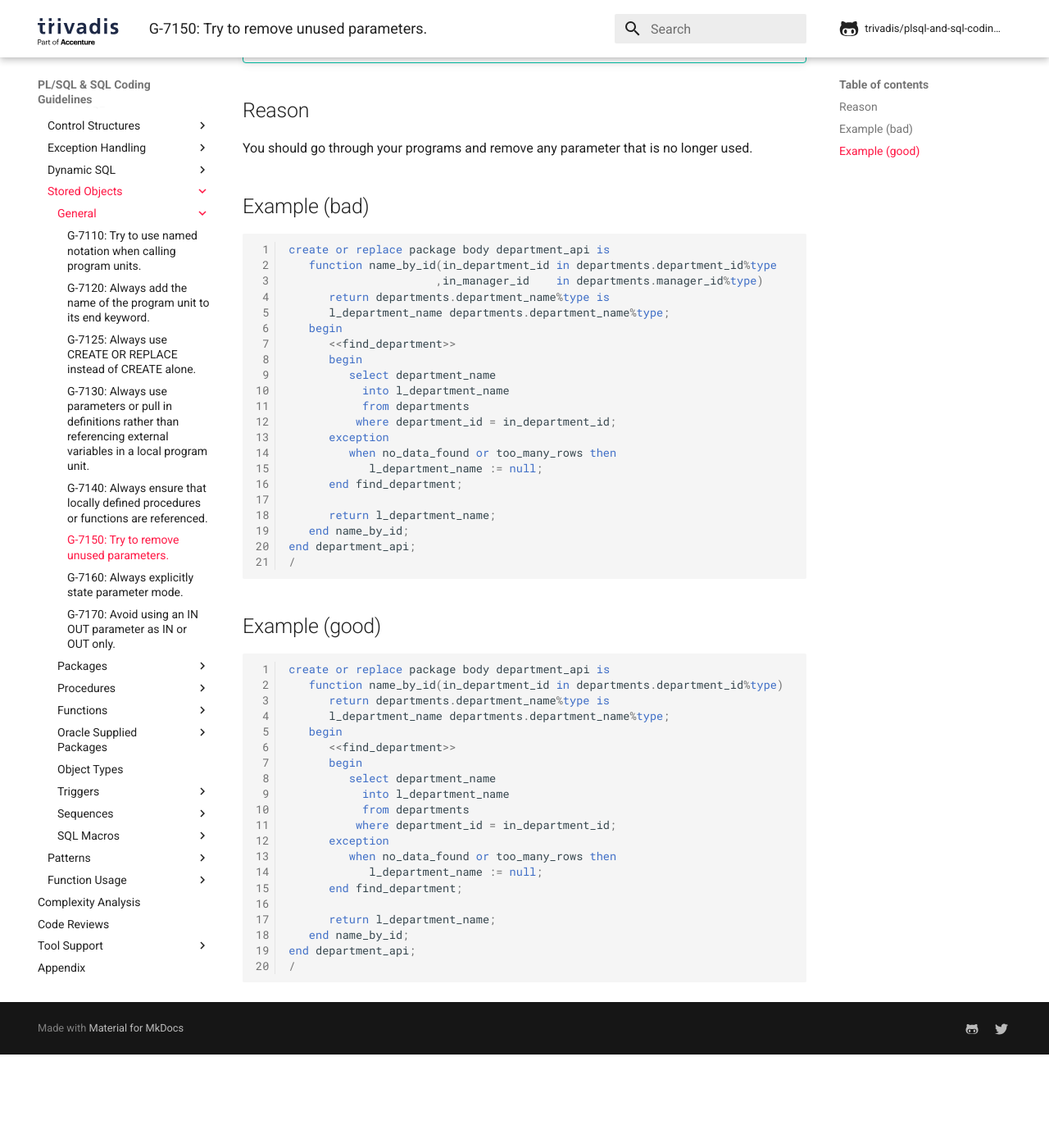
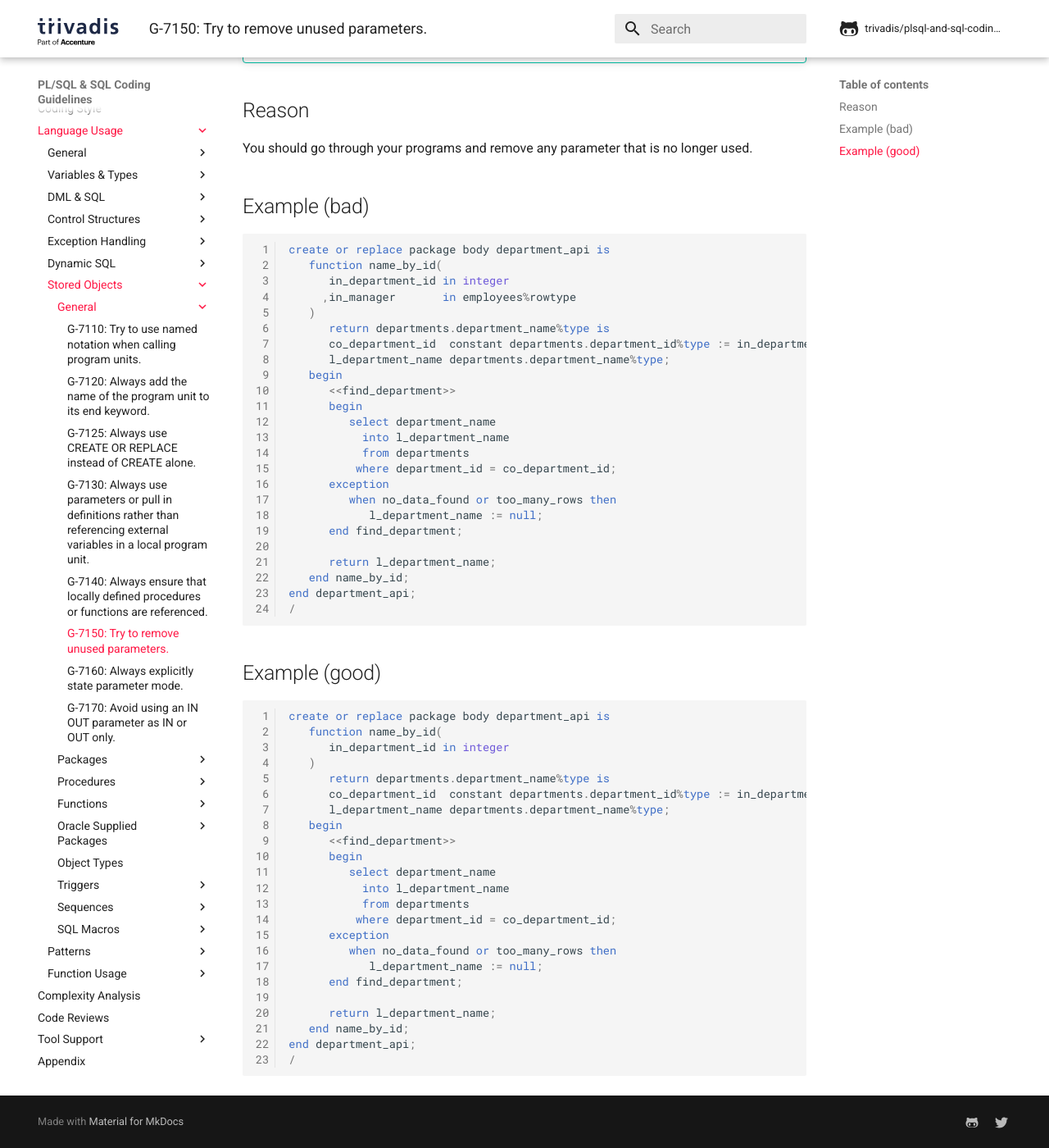
Before and after one commit to Trivadis/plsql-and-sql-coding-guidelines, an MkDocs documentation site: the page built from docs/4-language-usage/7-stored-objects/1-general/g-7150.md, in a window 1280 px wide and 1400 px high, scrolled down 208 px. Shown: the whole window at 82% size. Built offline with MkDocs 1.6.1 and Material for MkDocs 9.7.7, drawn with Linux system fonts in a browser that asks for light colours; comment, search, counter and statistics services are not loaded; the version menu is left out; before the commit the page ends 1494 px from its top, so only the background shows below that.

Commit message:
Fix violations of G-8310

````diff
--- a/docs/4-language-usage/7-stored-objects/1-general/g-7150.md
+++ b/docs/4-language-usage/7-stored-objects/1-general/g-7150.md
@@ -11,9 +11,12 @@
 
 ``` sql
 create or replace package body department_api is
-   function name_by_id(in_department_id in departments.department_id%type
-                      ,in_manager_id    in departments.manager_id%type)
+   function name_by_id(
+      in_department_id in integer
+     ,in_manager       in employees%rowtype
+   )
       return departments.department_name%type is
+      co_department_id  constant departments.department_id%type := in_department_id;
       l_department_name departments.department_name%type;
    begin
       <<find_department>>
@@ -21,7 +24,7 @@
          select department_name
            into l_department_name
            from departments
-          where department_id = in_department_id;
+          where department_id = co_department_id;
       exception
          when no_data_found or too_many_rows then
             l_department_name := null;
@@ -37,8 +40,11 @@
 
 ``` sql
 create or replace package body department_api is
-   function name_by_id(in_department_id in departments.department_id%type)
+   function name_by_id(
+      in_department_id in integer
+   )
       return departments.department_name%type is
+      co_department_id  constant departments.department_id%type := in_department_id;
       l_department_name departments.department_name%type;
    begin
       <<find_department>>
@@ -46,7 +52,7 @@
          select department_name
            into l_department_name
            from departments
-          where department_id = in_department_id;
+          where department_id = co_department_id;
       exception
          when no_data_found or too_many_rows then
             l_department_name := null;
````
